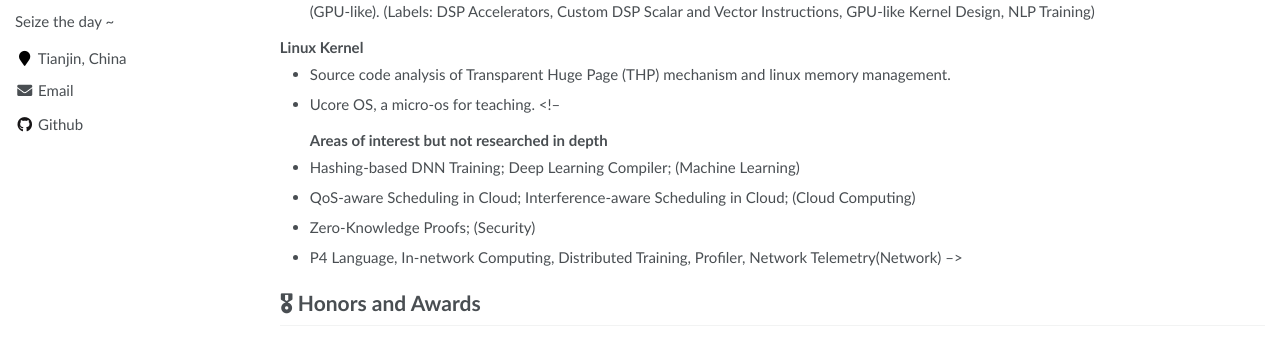
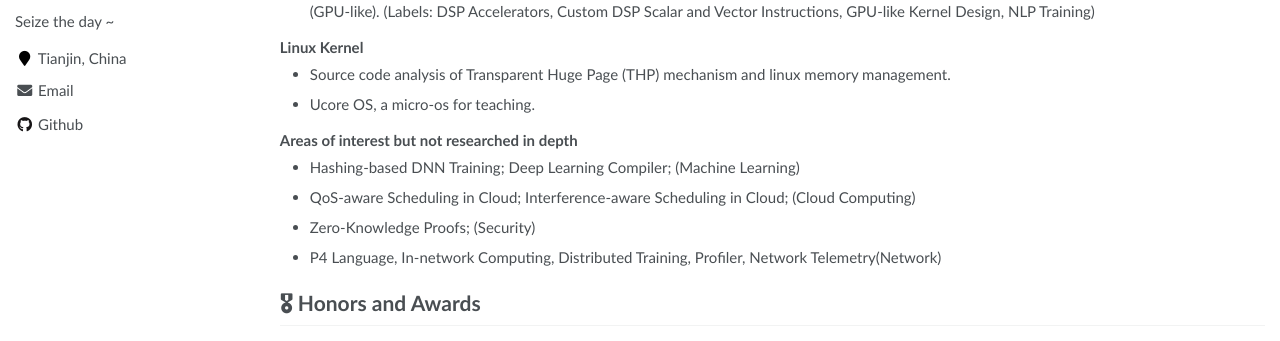
Before and after one commit to lxd-cumt/lxd-cumt.github.io, a Jekyll site: the page built from _pages/about.md, in a window 1280 px wide and 900 px high, scrolled down 928 px. Shown: the part 345-686 px from the top of the window. Built offline with Jekyll 4.4.1, drawn with Linux system fonts in a browser that asks for light colours.

Commit message:
add research experience

```diff
--- a/_pages/about.md
+++ b/_pages/about.md
@@ -67,13 +67,13 @@ Research Topic: Design a benchmark suite for latency-critical cloud applications
 ### Linux Kernel
 - Source code analysis of Transparent Huge Page (THP) mechanism and linux memory management.
 - Ucore OS, a micro-os for teaching.
-<!--
+
 ### Areas of interest but not researched in depth
 
 - Hashing-based DNN Training; Deep Learning Compiler; (Machine Learning)
 - QoS-aware Scheduling in Cloud; Interference-aware Scheduling in Cloud; (Cloud Computing)
 - Zero-Knowledge Proofs; (Security)
-- P4 Language, In-network Computing, Distributed Training, Profiler, Network Telemetry(Network) -->
+- P4 Language, In-network Computing, Distributed Training, Profiler, Network Telemetry(Network)
 
 # 🎖 Honors and Awards
 - *2022-2023* The first-class GongNeng Scholarship of Nankai University
```
